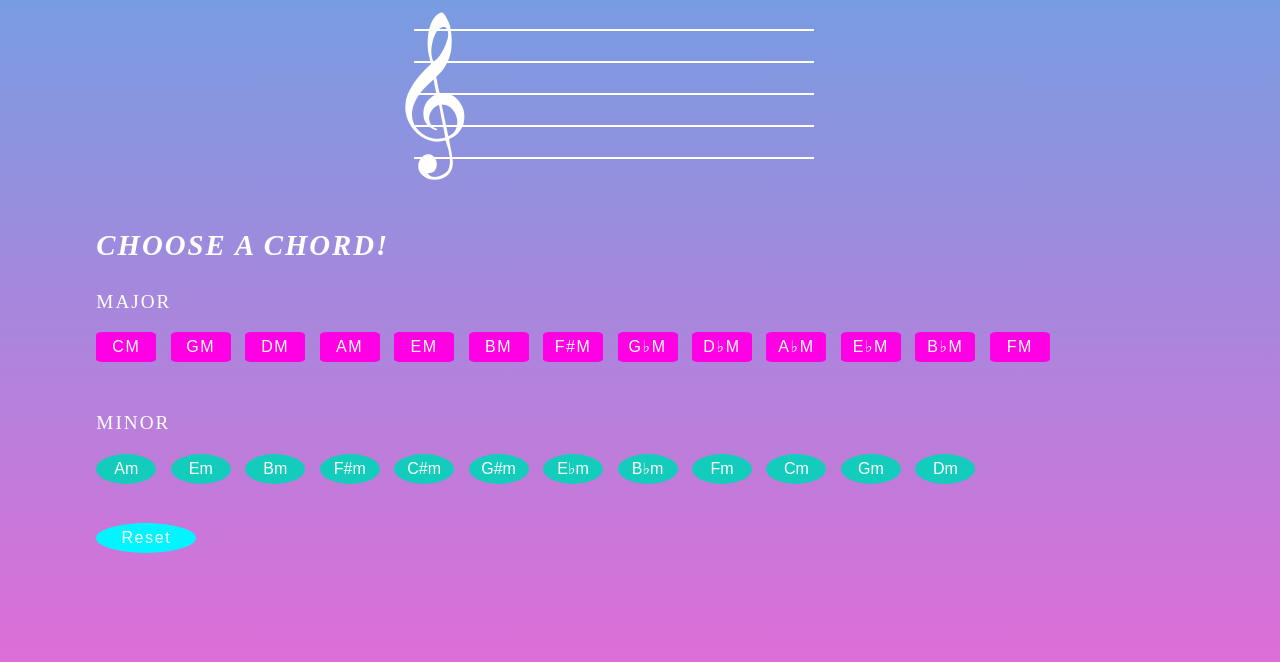
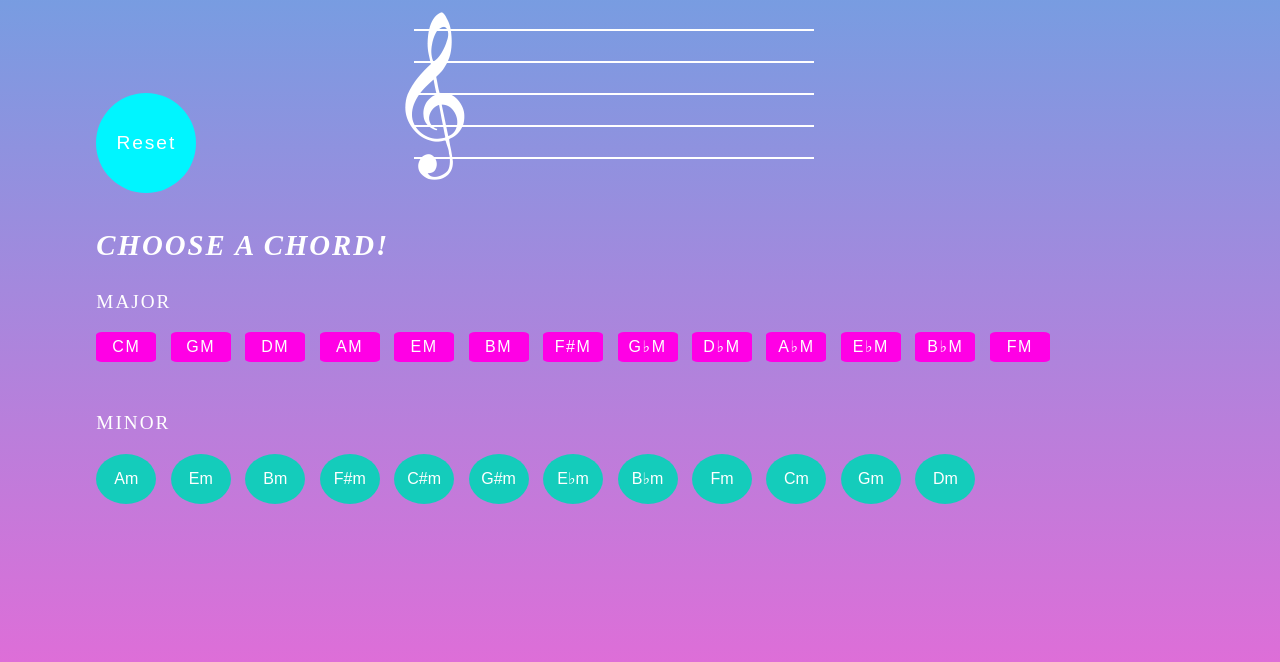
Before and after one commit to elemenka/elemenka.github.io, a plain HTML site: page index.html in a window 1280 px wide. Shown: the part 138-800 px from the top of the page. Drawn offline with nearby package versions, Linux system fonts and the light colour scheme.

Commit message:
update - reset button

```diff
--- a/css/style.css
+++ b/css/style.css
@@ -271,7 +271,7 @@ p{
 	border:none;
 	letter-spacing: 0em;
 	width:60px;
-	height:30px;
+	height:50px;
 	color:white;
 	background-color:#14ccbb;
 	align:bottom;
@@ -283,12 +283,14 @@ p{
 
 #resetButton {
 	position:relative;
+	top:-450px;
 	margin-left:10%;
  	border:none;
  	border-radius:100%;
  	letter-spacing: 0.1em;
+ 	font-size:1.2em;
  	width:100px;
-	height:30px;
+	height:100px;
 	color:white;
 	background-color:#00F5FF;
 }
```
Also changed, not shown: index.html (+2 -0 lines).
